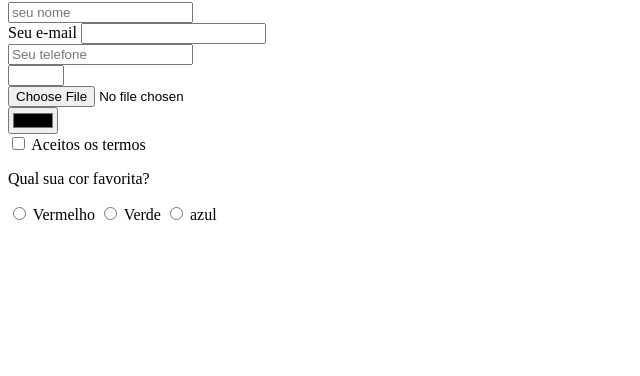
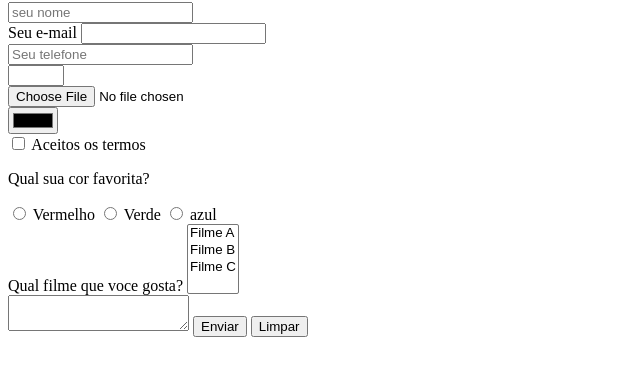
Before and after one commit to fcportela/modulo_git1, a plain HTML site: page forms.html in a window 1280 px wide. Shown: the part 78-454 px from the top of the page, without its empty margins (0-640 px from the left). Drawn offline with Linux system fonts and the light colour scheme.

Commit message:
alteração de programação

```diff
--- a/forms.html
+++ b/forms.html
@@ -29,6 +29,21 @@
             <input type="radio" name="cor-favorita" id="cor-Vermelho"/> <label for="cor-Vermelho"> Vermelho</label>
             <input type="radio" name="cor-favorita" id="cor-verde" /> <label for="cor-verde">Verde </label>
             <input type="radio" name="cor-favorita"id="cor-azul" /> <label for="cor-azul">azul</label>
-    </form>
+            <br/>
+            <label>Qual filme que voce gosta?</label>
+            <select multiple>
+            <option>Filme A</option>
+            <option>Filme B</option>
+            <option>Filme C</option>
+            </select>
+            <br/>
+            <textarea> </textarea>
+        <button type="submit">
+            Enviar
+        </button>
+        <button type="reset">
+            Limpar
+        </button>
+        </form>
 </body>
 </html>
```
Also changed, not shown: trabalho.html (+3 -3 lines).
